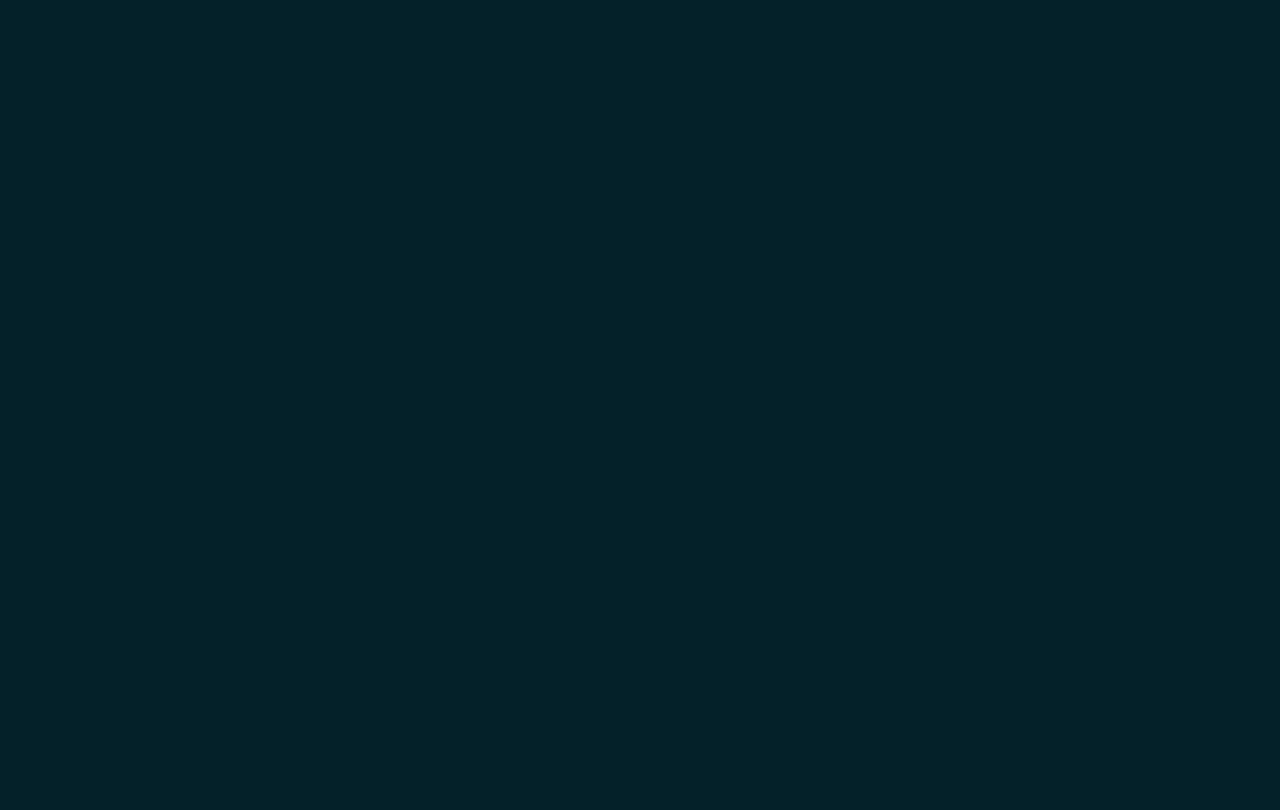
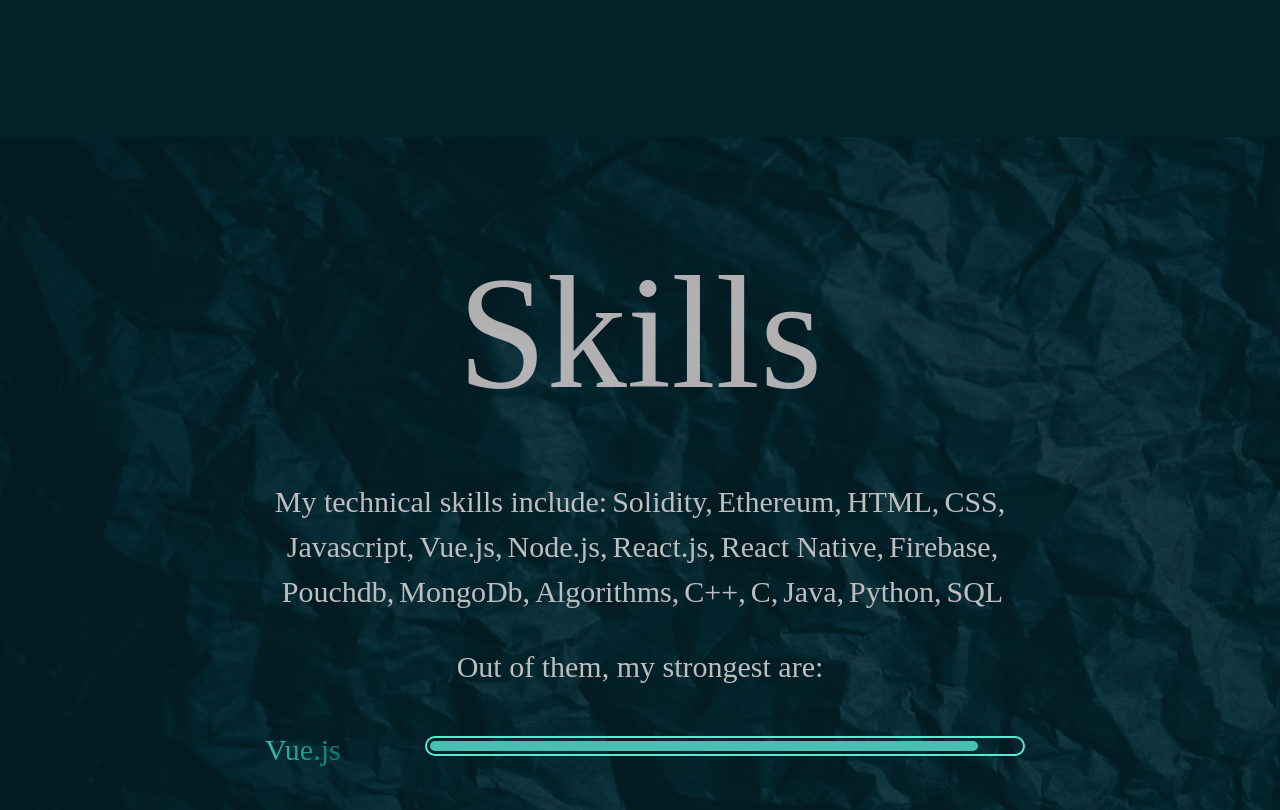
Before and after one commit to JovanShandro/jovanshandro.com, a React (Create React App) app: page / in a window 1280 px wide. Shown: the part 1880-2690 px from the top of the page. Before the commit the page ends 1957 px from the top, so only its background shows below. Built offline with nearby package versions, Linux system fonts and the light colour scheme.

Commit message:
Add skills section

```diff
--- a/src/App.tsx
+++ b/src/App.tsx
@@ -1,7 +1,8 @@
 import React from "react";
+import Navbar from "./sections/Navbar";
 import MainSection from "./sections/Main";
-import Navbar from "./sections/Navbar";
 import AboutSection from "./sections/About";
+import SkillsSection from "./sections/Skills";
 
 function App() {
   return (
@@ -9,6 +10,7 @@
       <Navbar />
       <MainSection />
       <AboutSection />
+      <SkillsSection />
     </React.Fragment>
   );
 }
--- a/src/index.css
+++ b/src/index.css
@@ -202,6 +202,94 @@
       .about .about-me-info .star:after {
         transform: rotate(60deg); }
 
+.skills {
+  height: minmax(calc(100vh), auto);
+  margin-top: 60px;
+  padding-bottom: 100px;
+  position: relative;
+  display: flex;
+  align-items: center;
+  width: 100vw; }
+  .skills h1 {
+    color: #ddd5d5cc !important;
+    margin-bottom: 50px;
+    margin-top: 100px;
+    font-size: 16rem;
+    text-align: center; }
+  .skills p {
+    font-size: 3rem; }
+  .skills-content {
+    width: 100%; }
+  .skills::after {
+    content: "";
+    display: block;
+    position: absolute;
+    top: 0;
+    right: 0;
+    width: 100%;
+    height: 100%;
+    z-index: -1;
+    opacity: 0.2;
+    background-image: url("/img/skills.jpg");
+    background-repeat: no-repeat;
+    background-size: cover; }
+  .skills-info {
+    font-size: 1.4rem;
+    color: #bebebe;
+    max-width: 800px;
+    position: relative;
+    left: 50%;
+    right: 50%;
+    transform: translateX(-50%);
+    margin-bottom: 30px;
+    display: flex;
+    justify-content: center;
+    text-align: center;
+    flex-wrap: wrap; }
+  .skills .mainSkillContainer {
+    display: flex;
+    flex-wrap: wrap;
+    justify-content: center;
+    margin-bottom: 40px; }
+  .skills div[class^="tag"] {
+    width: 140px;
+    height: 50px;
+    display: flex;
+    align-items: center;
+    background-color: transparent !important;
+    margin-right: 30px; }
+    .skills div[class^="tag"] p {
+      color: #fff;
+      text-align: left;
+      padding-left: 10px;
+      font-size: 3rem;
+      padding-top: 10px;
+      color: transparent !important;
+      background: #03806b !important;
+      background: -webkit-linear-gradient(left, #49beb5, #03806b) !important;
+      background: -moz-linear-gradient(left, #49beb5, #03806b) !important;
+      background: linear-gradient(to right, #49beb5, #03806b) !important;
+      background-clip: text !important;
+      -webkit-background-clip: text !important; }
+  .skills .progressbar {
+    position: relative;
+    width: 600px;
+    height: 20px;
+    border: 2px solid #58e9d1;
+    border-radius: 20px;
+    margin-top: 17px; }
+    .skills .progressbar .bar {
+      position: absolute;
+      background-color: #49beb5;
+      height: 10px;
+      border-radius: 20px;
+      margin: 2.7px; }
+  .skills .skill {
+    margin-left: 5px; }
+    .skills .skill:hover {
+      font-weight: bold;
+      color: #3da1a8 !important; }
+
 /* animations */
 @keyframes bounce {
   0% {
@@ -398,9 +486,9 @@
 @media screen and (max-width: 985px) {
   .work {
     margin-top: 50px !important; }
-  div[class^="tag-"] {
+  div[class^="tag"] {
     padding: 0 !important; }
-  div[class^="tag-"] p {
+  div[class^="tag"] p {
     text-align: center !important;
     margin: 0 auto;
     font-weight: bold;
--- /dev/null
+++ b/src/sass/components/_skills.scss
@@ -0,0 +1,122 @@
+.skills {
+  height: minmax(calc(100vh), auto);
+  margin-top: 60px;
+  padding-bottom: 100px;
+  position: relative;
+  display: flex;
+  align-items: center;
+  width: 100vw;
+
+  h1 {
+    color: #ddd5d5cc !important;
+    margin-bottom: 50px;
+    margin-top: 100px;
+    font-size: 16rem;
+    text-align: center;
+  }
+
+  p {
+    font-size: 3rem;
+  }
+
+  &-content {
+    width: 100%;
+  }
+
+  &::after {
+    content: "";
+    display: block;
+    position: absolute;
+    top: 0;
+    right: 0;
+    width: 100%;
+    height: 100%;
+    z-index: -1;
+    opacity: 0.2;
+    background-image: url("/img/skills.jpg");
+    background-repeat: no-repeat;
+    background-size: cover;
+  }
+
+  &-info {
+    font-size: 1.4rem;
+    color: #bebebe;
+    max-width: 800px;
+    position: relative;
+    left: 50%;
+    right: 50%;
+    transform: translateX(-50%);
+    margin-bottom: 30px;
+    display: flex;
+    justify-content: center;
+    text-align: center;
+    flex-wrap: wrap;
+  }
+  .mainSkillContainer {
+    display: flex;
+    flex-wrap: wrap;
+    justify-content: center;
+    margin-bottom: 40px;
+  }
+
+  div[class^="tag"] {
+    width: 140px;
+    height: 50px;
+    display: flex;
+    align-items: center;
+    background-color: transparent !important;
+    margin-right: 30px;
+
+    p {
+      color: #fff;
+      text-align: left;
+      padding-left: 10px;
+      font-size: 3rem;
+      padding-top: 10px;
+      color: transparent !important;
+      background: rgb(3, 128, 107) !important;
+      background: -webkit-linear-gradient(
+        left,
+        rgb(73, 190, 181),
+        rgb(3, 128, 107)
+      ) !important;
+      background: -moz-linear-gradient(
+        left,
+        rgb(73, 190, 181),
+        rgb(3, 128, 107)
+      ) !important;
+      background: linear-gradient(
+        to right,
+        rgb(73, 190, 181),
+        rgb(3, 128, 107)
+      ) !important;
+      background-clip: text !important;
+      -webkit-background-clip: text !important;
+    }
+  }
+
+  .progressbar {
+    position: relative;
+    width: 600px;
+    height: 20px;
+    border: 2px solid rgb(88, 233, 209);
+    border-radius: 20px;
+    margin-top: 17px;
+
+    .bar {
+      position: absolute;
+      background-color: rgb(73, 190, 181);
+      height: 10px;
+      border-radius: 20px;
+      margin: 2.7px;
+    }
+  }
+
+  .skill {
+    margin-left: 5px;
+    &:hover {
+      font-weight: bold;
+      color: #3da1a8 !important;
+    }
+  }
+}
--- a/src/sass/main.scss
+++ b/src/sass/main.scss
@@ -2,6 +2,7 @@
 @import "./components/main";
 @import "./components/navbar";
 @import "./components/about";
+@import "./components/skills";
 @import "./animations/bounce";
 @import "./animations/rotate";
 @import "./animations/orbits";
--- a/src/sass/media/_media.scss
+++ b/src/sass/media/_media.scss
@@ -45,11 +45,11 @@
     margin-top: 50px !important;
   }
 
-  div[class^="tag-"] {
+  div[class^="tag"] {
     padding: 0 !important;
   }
 
-  div[class^="tag-"] p {
+  div[class^="tag"] p {
     text-align: center !important;
     margin: 0 auto;
     font-weight: bold;
--- /dev/null
+++ b/src/sections/Skills.tsx
@@ -0,0 +1,71 @@
+import React from "react";
+
+const SkillsSection: React.FC<{}> = () => {
+  const skills = [
+    "Solidity",
+    "Ethereum",
+    "HTML",
+    "CSS",
+    "Javascript",
+    "Vue.js",
+    "Node.js",
+    "React.js",
+    "React Native",
+    "Firebase",
+    "Pouchdb",
+    "MongoDb",
+    "Algorithms",
+    "C++",
+    "C",
+    "Java",
+    "Python",
+    "SQL"
+  ];
+
+  const bars = [
+    {
+      name: "Vue.js",
+      width: "92%"
+    },
+    {
+      name: "Javascript",
+      width: "91%"
+    },
+    {
+      name: "React",
+      width: "94%"
+    },
+    {
+      name: "React Native",
+      width: "96%"
+    }
+  ];
+
+  return (
+    <div className="wrapper skills" id="skills">
+      <div className="skills-content">
+        <h1>Skills</h1>
+        <p className="skills-info">
+          My technical skills include:
+          {skills.map(skill => (
+            <span className="skill">
+              {skill !== "SQL" ? skill + "," : skill}
+            </span>
+          ))}
+        </p>
+        <p className="skills-info">Out of them, my strongest are:</p>
+        {bars.map(bar => (
+          <div className="mainSkillContainer">
+            <div className="tag">
+              <p>{bar.name}</p>
+            </div>
+            <div className="progressbar">
+              <div style={{ width: bar.width }} className="bar"></div>
+            </div>
+          </div>
+        ))}
+      </div>
+    </div>
+  );
+};
+export default SkillsSection;
```
